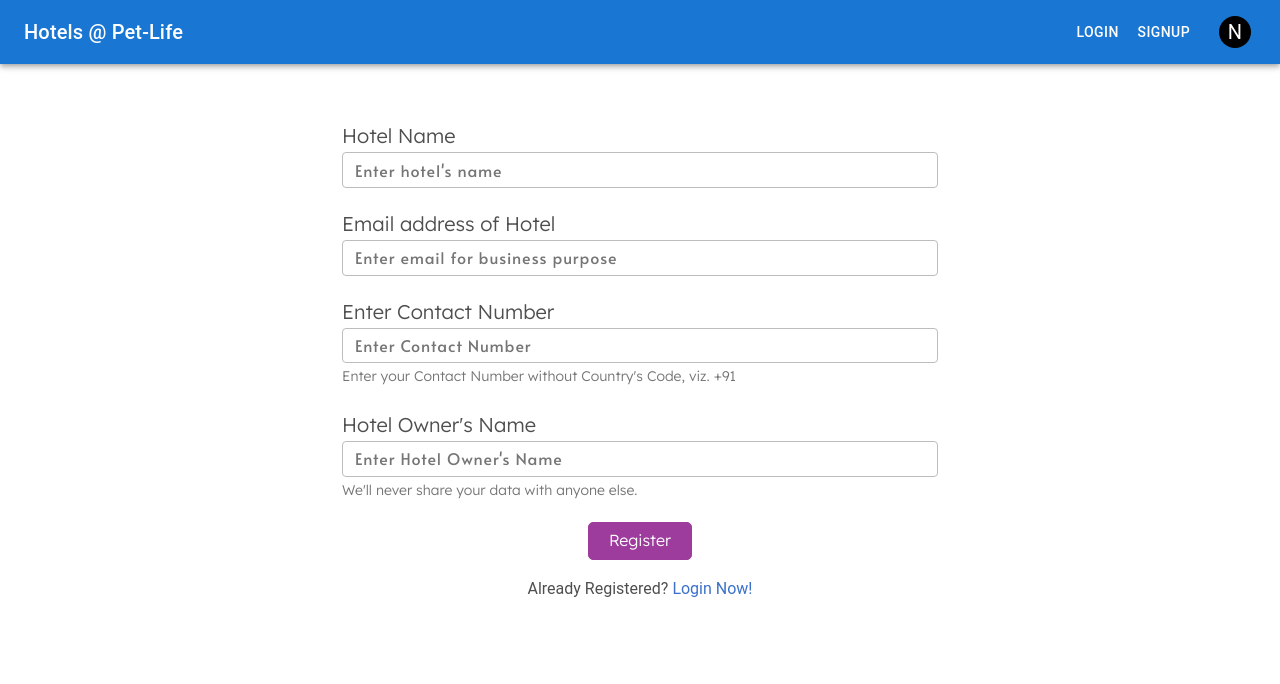
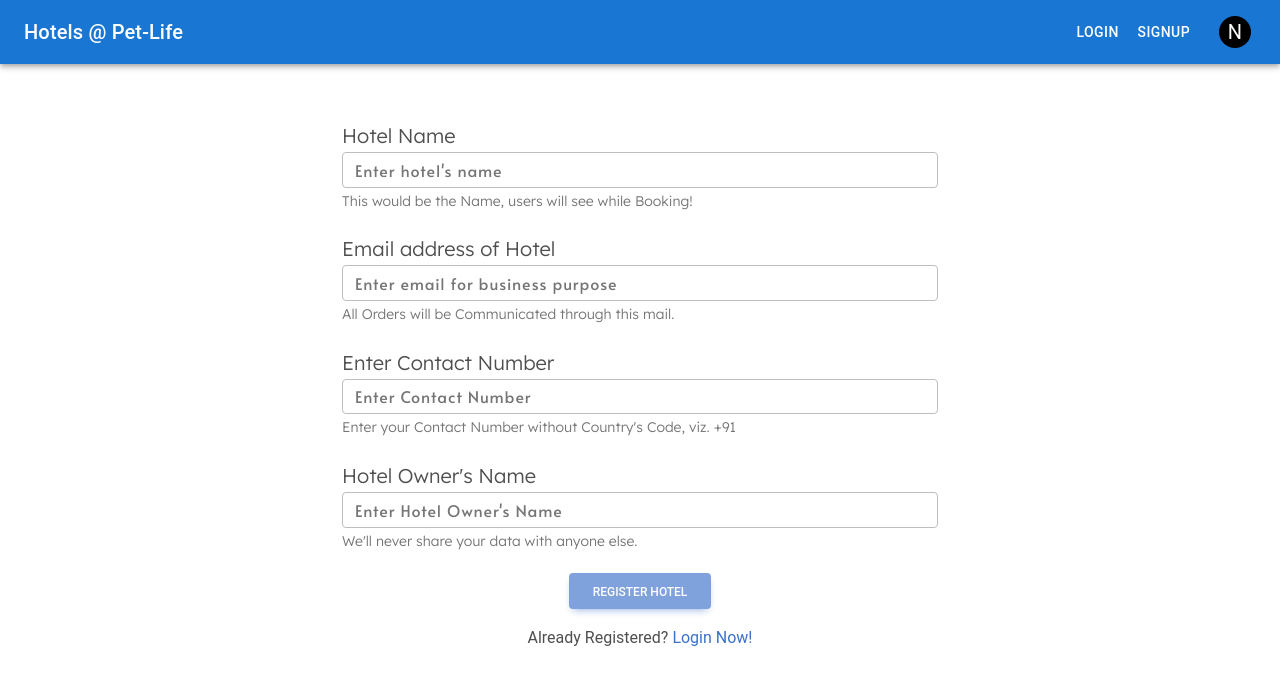
Before and after one commit to manu-karenite/Pet-Life, a React (Create React App) app in the folder client/: page /hotel/register in a window 1280 px wide. Shown: the top 684 px of the page. Built offline with nearby package versions, Linux system fonts and the light colour scheme.

Commit message:
Called Method to register hotel from FE to BE

```diff
--- a/client/src/Components/Hotels/Forms/RegisterForm.js
+++ b/client/src/Components/Hotels/Forms/RegisterForm.js
@@ -1,12 +1,18 @@
 import React from "react";
 
 import styles from "./RegisterForm.module.css";
+import { toast } from "react-toastify";
+import { registerHotel } from "../../../Axios/Hotel/Authentication.js";
 const RegisterForm = () => {
   const [data, setData] = React.useState({});
 
   const submitHandler = (e) => {
     e.preventDefault();
-    //data contains the data to be used for registration
+    registerHotel(data)
+      .then((res) =>
+        toast.success("Email has been sent to your email for further steps!")
+      )
+      .catch((err) => toast.error(err.response.data));
   };
   return (
     <form className={styles.regForm} onSubmit={submitHandler}>
@@ -22,6 +28,9 @@ const RegisterForm = () => {
           value={data.name}
           onChange={(e) => setData({ ...data, name: e.target.value })}
         />
+        <small id="emailHelp" className="form-text text-muted">
+          This would be the Name, users will see while Booking!
+        </small>
       </div>
       <div className="form-group">
         <label htmlFor="email">Email address of Hotel</label>
@@ -35,6 +44,9 @@ const RegisterForm = () => {
           onChange={(e) => setData({ ...data, email: e.target.value })}
           value={data.email}
         />
+        <small id="emailHelp" className="form-text text-muted">
+          All Orders will be Communicated through this mail.
+        </small>
       </div>
       <div className="form-group">
         <label htmlFor="hotelPhone">Enter Contact Number</label>
@@ -46,6 +58,8 @@ const RegisterForm = () => {
           required={true}
           onChange={(e) => setData({ ...data, contact: e.target.value })}
           value={data.contact}
+          minLength={10}
+          maxLength={10}
         />
         <small id="emailHelp" className="form-text text-muted">
           Enter your Contact Number without Country's Code, viz. +91
@@ -68,8 +82,12 @@ const RegisterForm = () => {
         </small>
       </div>
       <center>
-        <button type="submit" className={styles.regBtn}>
-          Register
+        <button
+          type="submit"
+          className="btn btn-primary"
+          disabled={!data.name || !data.email || !data.contact || !data.owner}
+        >
+          Register Hotel
         </button>
       </center>
     </form>
```
